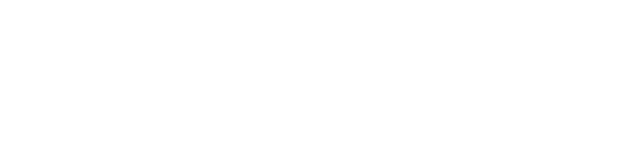
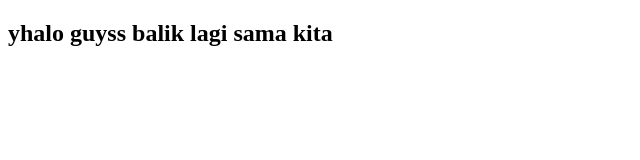
Before and after one commit to alelelelena/latihan4, a plain HTML site: page index.html in a window 1280 px wide. Shown: the whole page, without its empty margins (0-640 px from the left). Drawn offline with Linux system fonts and the light colour scheme.

Commit message:
tambahan

```diff
--- a/index.html
+++ b/index.html
@@ -6,6 +6,6 @@
     <title>latihan dpk</title>
 </head>
 <body>
-
+     <h2>yhalo guyss balik lagi sama kita</h2>
 </body>
 </html>
```
